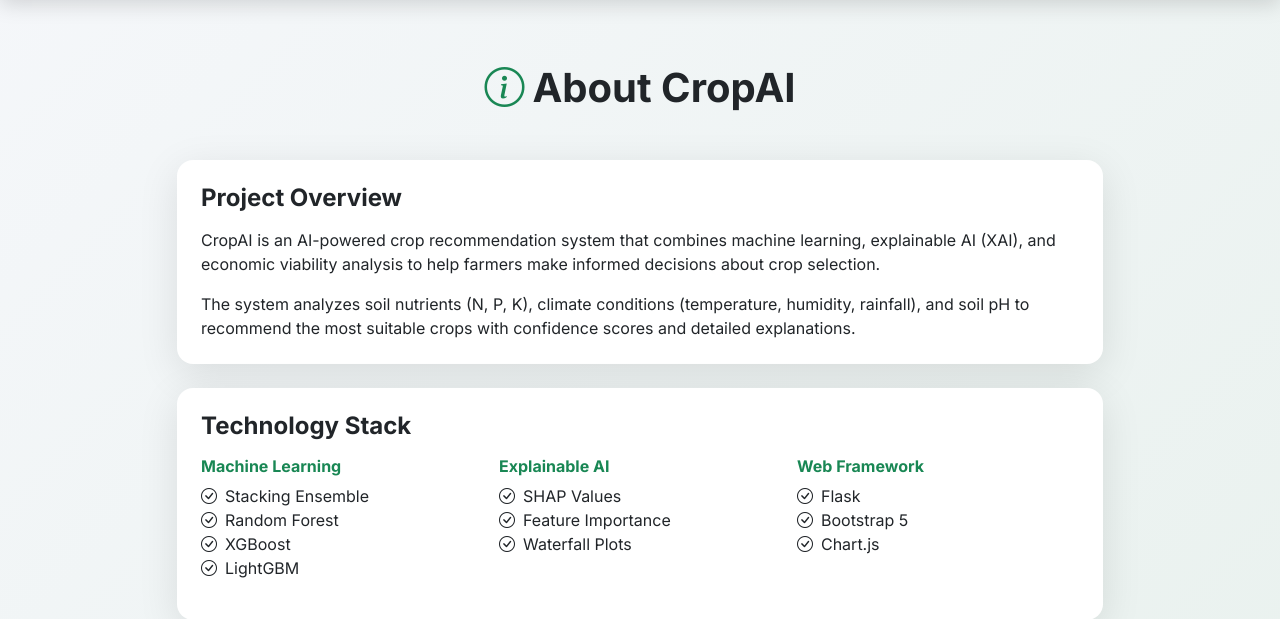
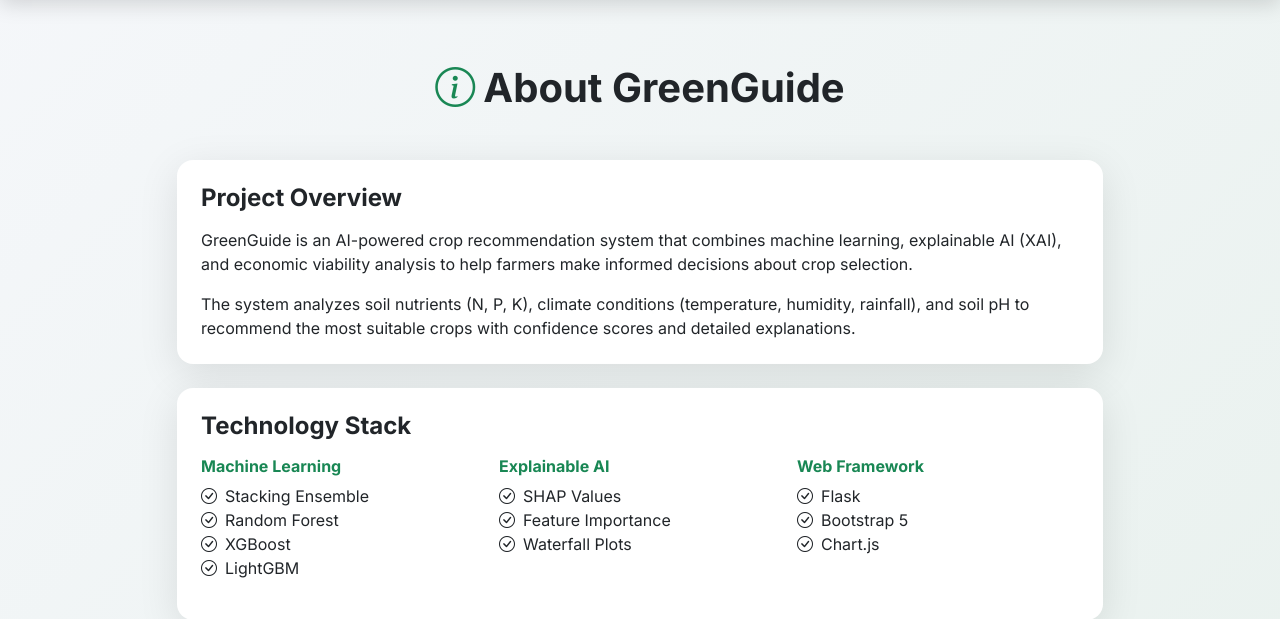
Before and after one commit to x-neon-nexus-o/AI-Powered-Crop-Recommendation-System-with-Explainable-AI-and-Economic-Analysis, a Flask app: page /about in a window 1280 px wide. Shown: the part 68-687 px from the top of the page. Run offline with Flask 3, Linux system fonts and the light colour scheme; parts of the project's set-up code (start-up, migrations or seed data) failed here and were passed over.

Commit message:
refactor: Update project references from CropAI to GreenGuide across JavaScript and HTML files

```diff
--- a/webapp/static/js/dashboard.js
+++ b/webapp/static/js/dashboard.js
@@ -36,9 +36,13 @@ function createProbabilityChart(canvasId, labels, data) {
             labels: labels,
             datasets: [{
                 label: 'Probability',
+        /**
+         * Dashboard JavaScript for GreenGuide
+         * Chart configurations and visualizations
+         */
                 data: data,
                 backgroundColor: data.map((v, i) => CHART_COLORS_ARRAY[i % CHART_COLORS_ARRAY.length]),
-                borderColor: data.map((v, i) => CHART_COLORS_ARRAY[i % CHART_COLORS_ARRAY.length].replace('0.8', '1')),
+        window.GreenGuideDashboard = {
                 borderWidth: 2,
                 borderRadius: 8
             }]
@@ -52,7 +56,7 @@ function createProbabilityChart(canvasId, labels, data) {
             },
             scales: {
                 x: {
-                    beginAtZero: true,
+        console.log('📊 GreenGuide Dashboard loaded');
                     max: 100,
                     ticks: { callback: value => value + '%' }
                 }
--- a/webapp/static/js/form_validation.js
+++ b/webapp/static/js/form_validation.js
@@ -1,5 +1,5 @@
 /**
- * Form Validation JavaScript for CropAI
+ * Form Validation JavaScript for GreenGuide
  * Input validation and slider synchronization
  */
 
@@ -214,7 +214,7 @@ document.addEventListener('DOMContentLoaded', function () {
 });
 
 // Export for global use
-window.CropAIFormValidation = {
+window.GreenGuideFormValidation = {
     validateNumericInput,
     validateAllInputs,
     showErrorMessage,
--- a/webapp/static/js/main.js
+++ b/webapp/static/js/main.js
@@ -4,12 +4,15 @@
 
 // Document ready
 document.addEventListener('DOMContentLoaded', function () {
+/**
+ * Main JavaScript file for GreenGuide Crop Recommendation System
+ */
     console.log('🌾 CropAI initialized');
-
-    // Initialize tooltips
+document.addEventListener('DOMContentLoaded', function () {
+    console.log('\ud83c\udf3e GreenGuide initialized');
     initTooltips();
-
-    // Initialize form validation
+console.log('%c\ud83c\udf3e GreenGuide', 'font-size: 24px; font-weight: bold; color: #4a7c23;');
+console.log('%cGreenGuide: AI-Powered Crop Recommendation System', 'font-size: 12px; color: #666;');
     initFormValidation();
 
     // Add smooth scroll
--- a/webapp/templates/about.html
+++ b/webapp/templates/about.html
@@ -1,13 +1,13 @@
 {% extends "base.html" %}
 
-{% block title %}About - CropAI{% endblock %}
+{% block title %}About - GreenGuide{% endblock %}
 
 {% block content %}
 <div class="container py-5">
     <div class="row justify-content-center">
         <div class="col-lg-10">
             <h1 class="fw-bold text-center mb-5">
-                <i class="bi bi-info-circle text-success me-2"></i>About CropAI
+                <i class="bi bi-info-circle text-success me-2"></i>About GreenGuide
             </h1>
 
             <!-- Project Overview -->
@@ -15,7 +15,7 @@
                 <div class="card-body p-4">
                     <h4 class="fw-bold mb-3">Project Overview</h4>
                     <p>
-                        CropAI is an AI-powered crop recommendation system that combines machine learning,
+                        GreenGuide is an AI-powered crop recommendation system that combines machine learning,
                         explainable AI (XAI), and economic viability analysis to help farmers make
                         informed decisions about crop selection.
                     </p>
--- a/webapp/templates/results.html
+++ b/webapp/templates/results.html
@@ -1,6 +1,6 @@
 {% extends "base.html" %}
 
-{% block title %}Results - CropAI{% endblock %}
+{% block title %}Results - GreenGuide{% endblock %}
 
 {% block content %}
 <div class="container py-5">
@@ -541,7 +541,7 @@
         var prob = Math.round(top.probability * 100);
 
         var lines = [
-            'CropAI Recommendation',
+            'GreenGuide Recommendation',
             '---------------------',
             'Best Crop: ' + top.crop,
             'Confidence: ' + prob + '%',
@@ -555,7 +555,7 @@
             'pH: ' + inputs.ph + ', Rainfall: ' + inputs.rainfall + 'mm',
             'Season: ' + inputs.season,
             '',
-            'Powered by CropAI'
+            'Powered by GreenGuide'
         ];
         return lines.join('\n');
     }
```
Also changed, not shown: webapp/static/manifest.json.
